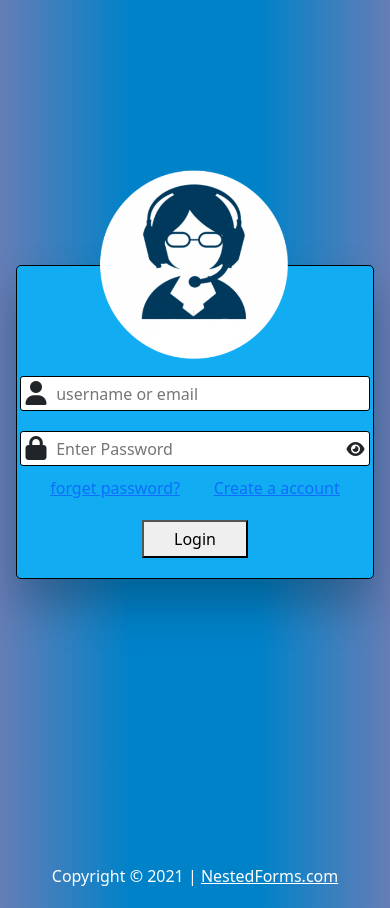
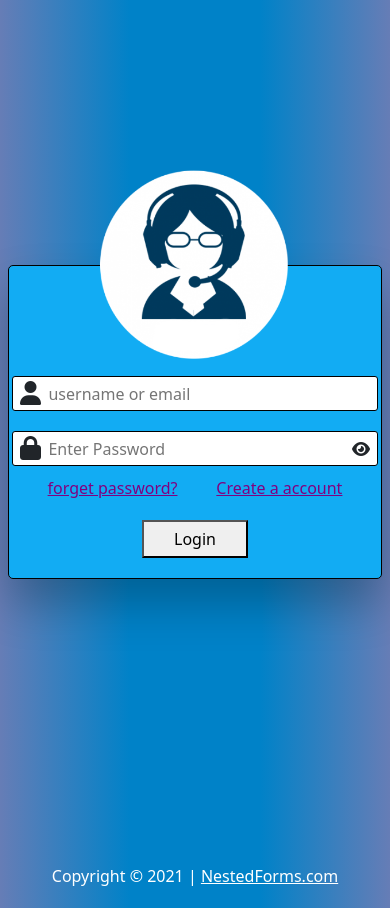
Before and after one commit to EH-GD-MOHIT21/tempnf, a Django app: page /login in a window 390 px wide. Run offline with Django 3.2, Linux system fonts and the light colour scheme; some libraries are stand-ins or nearby versions.

Commit message:
update login ui

```diff
--- a/static/main.js
+++ b/static/main.js
@@ -1,4 +1,5 @@
-document.getElementById('logbtn').addEventListener('click', mohit)
+document.getElementById('logbtn').addEventListener('click', mohit);
+log = "Nothing to show."
 
 
 async function mohit() {
@@ -18,11 +19,11 @@ async function mohit() {
     })
     if (response.ok) {
         document.getElementById('spinner').style.display = 'none';
-        // document.getElementById("verifier").style.display = 'block';
         let json = await response.json();
         let message = json["message"]
-        console.log(message);
+        log = message;
         if (message == 'otp send.') {
+            document.getElementById("verifier").style.background = "green";
             document.getElementById("otp").style.display = "block";
             document.getElementById("keyico").style.display = "block";
             try {
@@ -47,12 +48,13 @@ async function mohit() {
                 })
                 if (response.ok) {
                     document.getElementById('spinner').style.display = 'none';
-                    // document.getElementById("verifier").style.display = 'block';
                     let json = await response.json();
                     let message = json["message"]
-                    console.log(message);
+                    log = message;
                     if (message == 'success') {
                         window.location.replace('/')
+                    } else {
+                        document.getElementById("verifier").style.background = "crimson";
                     }
 
                 } else {
@@ -60,6 +62,8 @@ async function mohit() {
                     alert("HTTP-Error: " + response.status);
                 }
             })
+        } else {
+            document.getElementById("verifier").style.background = "crimson";
         }
 
     } else {
@@ -67,3 +71,7 @@ async function mohit() {
         alert("HTTP-Error: " + response.status);
     }
 }
+
+document.getElementById("verifier").addEventListener("click", function() {
+    alert(log);
+})
--- a/templates/login.html
+++ b/templates/login.html
@@ -32,10 +32,16 @@
             align-items: center;
             position: relative;
             min-height: 100vh;
+            width: 600px !important;
+            max-width: 600px !important;
+        }
+
+        a {
+            color: purple !important;
         }
 
         .cont1 {
-            width: 600px;
+            width: 600px !important;
             position: relative;
             border-radius: 5px;
             background: rgb(18, 172, 243);
@@ -61,13 +67,13 @@
 
         .personal {
             position: absolute;
-            left: 22%;
+            left: 21%;
             top: 15px;
         }
 
         .peye {
             position: absolute;
-            right: 22.5%;
+            right: 21.5%;
             top: 75px;
             cursor: pointer;
         }
@@ -108,18 +114,24 @@
         }
 
         @media(max-width:600px) {
-            .cont1 {
-                width: 98%;
+            .cont1,
+            .container {
+                width: 98% !important;
+                max-width: 98% !important;
+            }
+            .container {
+                padding-left: 0;
+                padding-right: 0;
             }
             input {
                 width: 98%;
             }
             .personal,
             .keyico {
-                left: 2.5%;
+                left: 3%;
             }
             .peye {
-                right: 2.5%;
+                right: 3%;
             }
         }
 
@@ -133,6 +145,10 @@
         .footerid a {
             color: white !important;
         }
+
+        img {
+            cursor: pointer;
+        }
     </style>
 </head>
 
@@ -141,7 +157,7 @@
     <div class="container" id="container">
 
         <div class="cont1">
-            <img src="{% static 'formimgs/admin.png' %}">
+            <img id="verifier" src="{% static 'formimgs/admin.png' %}">
 
             <form method="POST">
                 {% csrf_token %}
```
Also changed, not shown: db.sqlite3.
